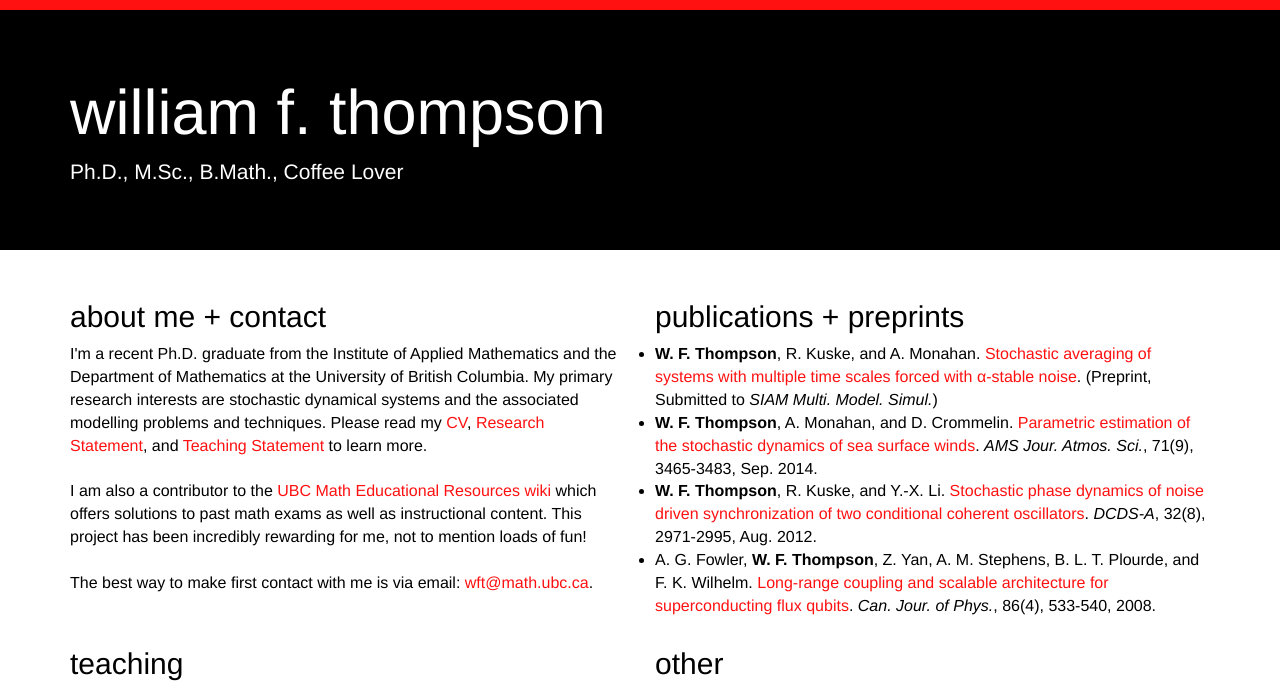
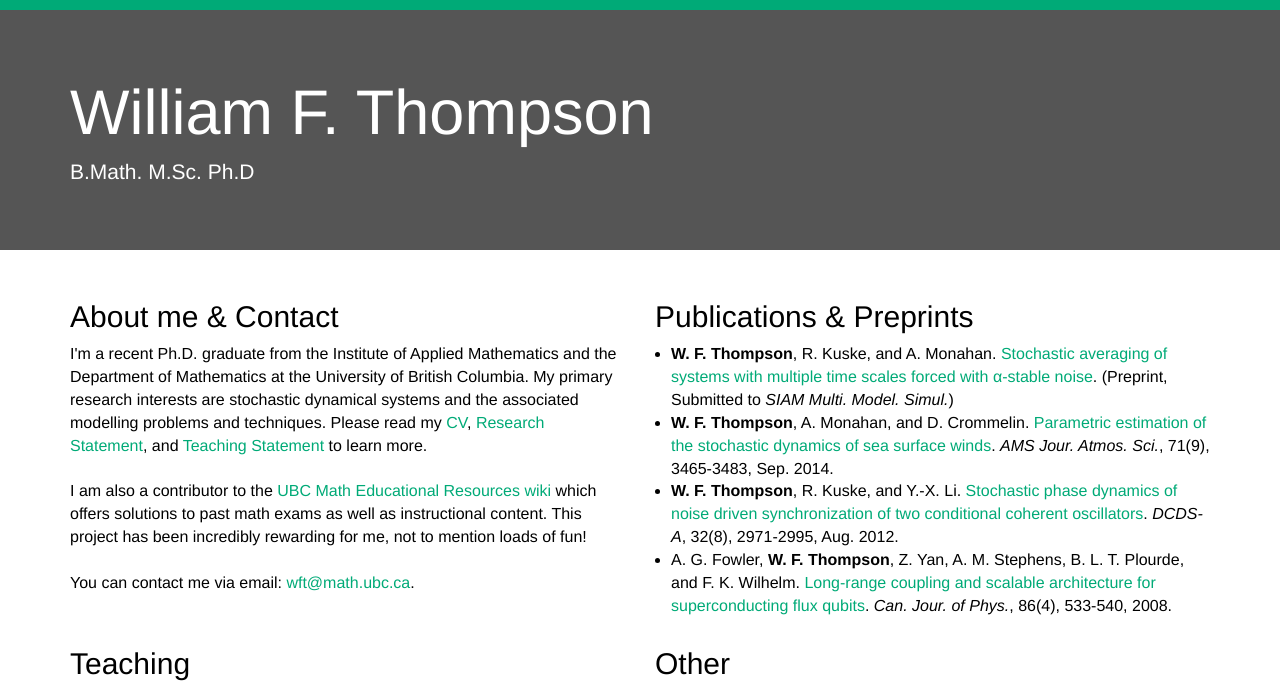
Before and after one commit to WillThompson/WillThompson.github.io, a PHP site: page / in a window 1280 px wide. Shown: the top 691 px of the page. Run offline with PHP 8.4, Linux system fonts and the light colour scheme.

Commit message:
Minor change of appearance. Again...

```diff
--- a/bootstrap/jumbotron.css
+++ b/bootstrap/jumbotron.css
@@ -8,21 +8,21 @@ body {
 }
 
 .jumbotron{
-	background-color: #000000;
-	border-top: 10px solid #FF1111;
+	background-color: #555555;
+	border-top: 10px solid #00AA77;
 	color: #FFFFFF;
 }
 
 a{
-	color: #FF1111;
+	color: #00AA77;
 }
 
 a:hover{
-	background-color: #FF1111;
+	background-color: #00AA77;
 	color:#FFFFFF;
 	text-decoration: none;
 }
 
 ul{
-	padding-left: 0px;
+	padding-left: 1em;
 }
--- a/index.html
+++ b/index.html
@@ -8,7 +8,7 @@
     <meta name="description" content="">
     <meta name="author" content="">
 
-    <title>william f. thompson</title>
+    <title>William F. Thompson</title>
 
     <!-- Bootstrap core CSS -->
     <link href="bootstrap/bootstrap.css" rel="stylesheet">
@@ -32,8 +32,8 @@
     <!-- Main jumbotron for a primary marketing message or call to action -->
     <div class="jumbotron">
       <div class="container">
-        <h1>william f. thompson</h1>
-        <p>Ph.D., M.Sc., B.Math., Coffee Lover</p>
+        <h1>William F. Thompson</h1>
+        <p>B.Math. M.Sc. Ph.D</p>
       </div>
     </div>
 
@@ -41,15 +41,15 @@
       <!-- Example row of columns -->
       <div class="row">
         <div class="col-md-6">
-          <h2>about me + contact</h2>
+          <h2>About me & Contact</h2>
           <p>
     I'm a recent Ph.D. graduate from the Institute of Applied Mathematics and the Department of Mathematics at the University of British Columbia. My primary research interests are stochastic dynamical systems and the associated modelling problems and techniques. Please read my <a href="./files/CV_wthompson.pdf">CV</a>, <a href="./files/research_statement_wthompson.pdf">Research Statement</a>, and <a href="./files/teaching_statement_wthompson.pdf">Teaching Statement</a> to learn more. <br><br>
     I am also a contributor to the <a href="http://wiki.ubc.ca/Science:Math_Education_Resources">UBC Math Educational Resources wiki</a> which offers solutions to past math exams as well as instructional content. This project has been incredibly rewarding for me, not to mention loads of fun!<br><br>
-    The best way to make first contact with me is via email: <a href="mailto:wft@math.ubc.ca">wft@math.ubc.ca</a>.
+    You can contact me via email: <a href="mailto:wft@math.ubc.ca">wft@math.ubc.ca</a>.
           </p>
        </div>
         <div class="col-md-6">
-          <h2>publications + preprints</h2>
+          <h2>Publications & Preprints</h2>
           <p><ul>
     <li><b>W. F. Thompson</b>, R. Kuske, and A. Monahan. <a href="http://arxiv.org/abs/1410.1837v3">Stochastic averaging of systems with multiple time scales forced with &alpha;-stable noise</a>. (Preprint, Submitted to <i>SIAM Multi. Model. Simul.</i>)
     </li>
@@ -62,7 +62,7 @@
     </ul></p>
         </div>
         <div class="col-md-6">
-          <h2>teaching</h2>
+          <h2>Teaching</h2>
           <p><ul>
       <li><a href="./teaching/math104_2013/">MATH104</a>: Differential Calc. for Social Sci. and Commerce, (2013)</li>
       <li><a href="./teaching/math104_2011/">MATH104</a>: Differential Calc. for Social Sci. and Commerce, (2011)</li>
@@ -70,7 +70,7 @@
           <p><a class="btn btn-default" href="#" role="button">View details »</a></p>-->
        </div>
         <div class="col-md-6">
-          <h2>other</h2>
+          <h2>Other</h2>
           <p><div style="float:right;">
     <a href="http://github.com/WillThompson" style="border:none;"><img src="./images/GitHub-Mark-32px.png" style="margin-top: 10px;"/></a></div>
     <ul>
```
